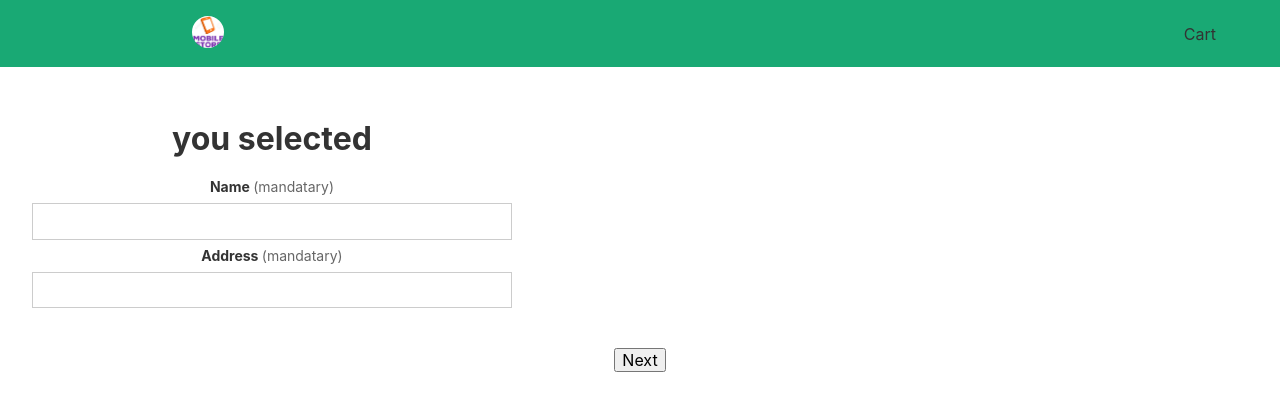
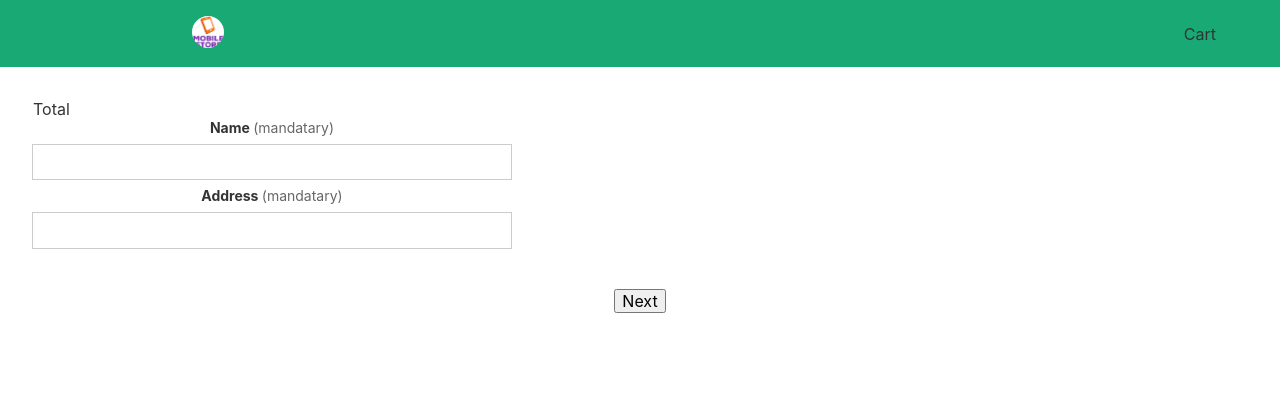
Before and after one commit to saifmohammed199/online-mobilestore, a React (Create React App) app: page /purchase in a window 1280 px wide. Shown: the top 410 px of the page. Built offline with nearby package versions, Linux system fonts and the light colour scheme.

Commit message:
added table to cart and purchase component

```diff
--- a/src/components/cart.js
+++ b/src/components/cart.js
@@ -1,5 +1,5 @@
 import React,{Component} from 'react'
-
+import { Link} from 'react-router-dom'
 
 class Cart extends Component{
 
@@ -27,6 +27,7 @@ class Cart extends Component{
             </tr>
             </tbody>
             </table>
+            <Link to='/purchase'>Buy Now</Link>
             </div>
         )
     }
--- a/src/components/home.js
+++ b/src/components/home.js
@@ -3,9 +3,11 @@ import { Link, withRouter } from 'react-router-dom'
 
 class Home extends Component {
   onClickPurchase = dataValue => {
-    if (false) {
+    if ('') {
+      console.log('clocled')
       this.props.action(dataValue)
     } else {
+      console.log('not working')
       this.props.history.push('/signin')
     }
   }
--- a/src/components/purchase.js
+++ b/src/components/purchase.js
@@ -6,7 +6,19 @@ class Purchase extends Component {
             <div>
                 <form className="pa4 black-80">
                 <div className="measure">
-                    <h1> you selected {this.props.purchaseItems.length > 0  && this.props.purchaseItems[0].name}</h1>
+                    {/* <h1> you selected {this.props.purchaseItems.length > 0  && this.props.purchaseItems[0].name}</h1> */}
+                    <tbody>{this.props.purchaseItems.map((items)=>(
+            <tr>
+                <td>{items.name}</td>
+                <td>{items.description}</td>
+                <td>{items.amount}</td>
+            </tr>
+            ))}
+            <tr>
+                <td>Total</td>
+                <td>{}</td>
+            </tr>
+            </tbody>
                     <label htmlFor="name" className="f6 b db mb2">Name <span className="normal black-60">(mandatary)</span></label>
                     <input id="name" className="input-reset ba b--black-20 pa2 mb2 db w-100" type="text"/>
                     <label htmlFor="name" className="f6 b db mb2">Address <span className="normal black-60">(mandatary)</span></label>
--- a/src/components/signin.js
+++ b/src/components/signin.js
@@ -1,6 +1,10 @@
 import React, { Component } from 'react'
 
+
 export default class Signin extends Component {
+  onRouteChange=()=>{
+    this.props.history.push('/home')
+}
   render () {
     return (
       <div>
@@ -33,6 +37,7 @@ export default class Signin extends Component {
             </fieldset>
             <div className=''>
               <input
+                onClick={this.onRouteChange}
                 className='b ph3 pv2 input-reset ba b--black bg-transparent grow pointer f6 dib'
                 type='submit'
                 value='Sign in'
```
